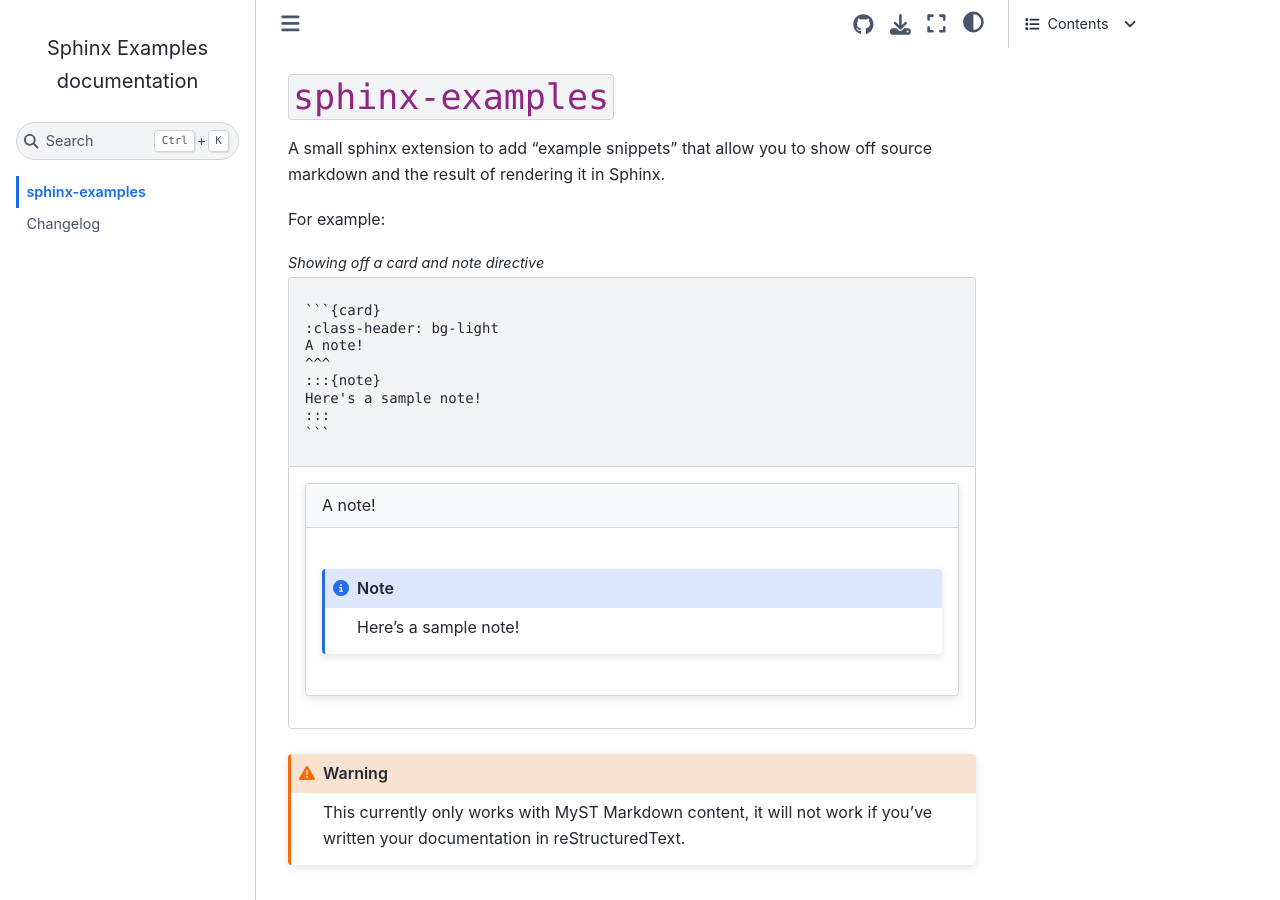
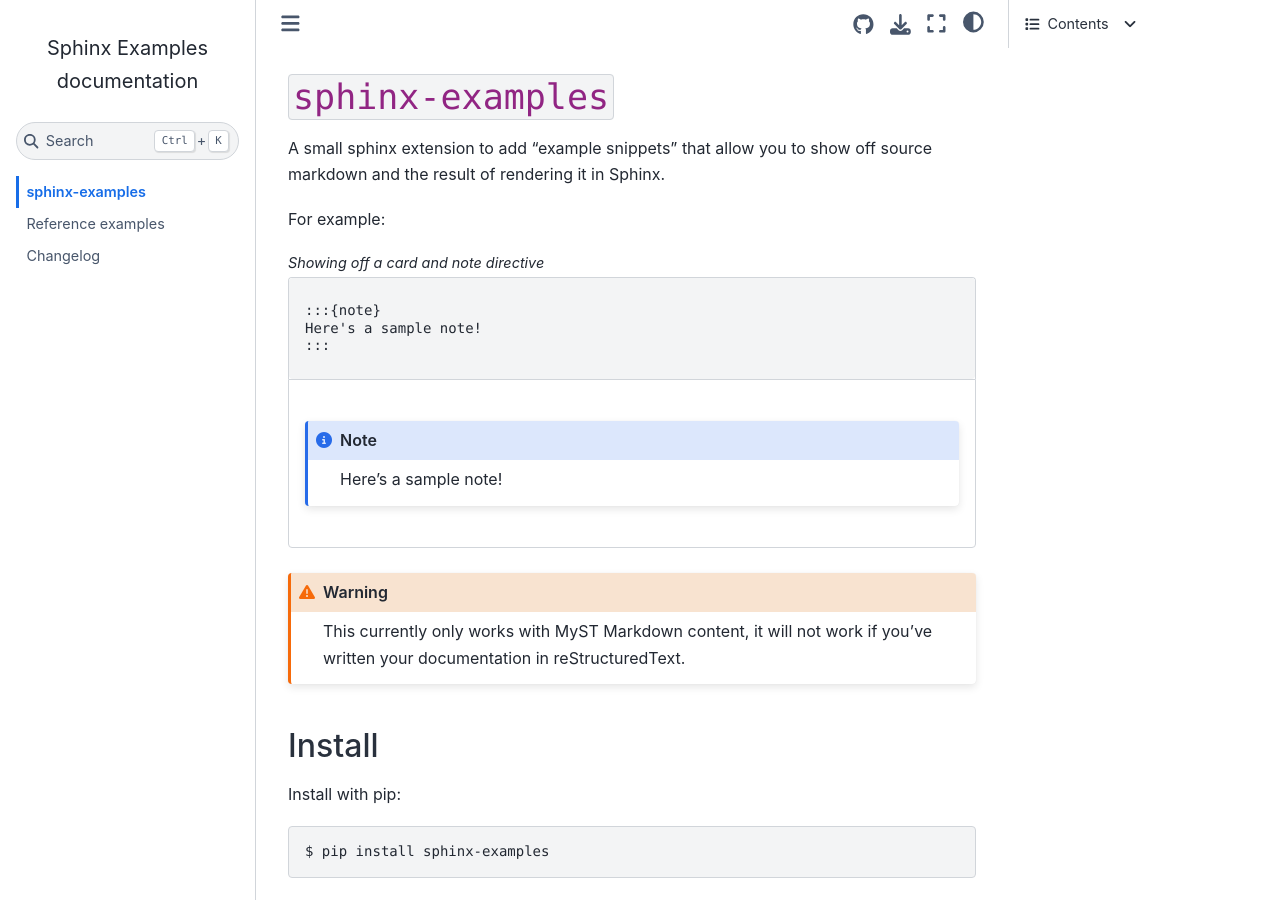
Before and after one commit to executablebooks/sphinx-examples, a Sphinx documentation site: the page built from docs/index.md, in a window 1280 px wide and 900 px high. Built offline with Sphinx 7.4.7 and the Sphinx Book theme 1.1.4, drawn with Linux system fonts in a browser that asks for light colours; some of the changed text lies outside the part shown.

`````diff
--- a/docs/index.md
+++ b/docs/index.md
@@ -6,14 +6,10 @@ For example:
 
 ````{example} Showing off a card and note directive
 
-```{card}
-:class-header: bg-light
-A note!
-^^^
 :::{note}
 Here's a sample note!
 :::
-```
+
 
 ````
 
@@ -93,5 +89,6 @@ A full-width note!
 ````
 
 ```{toctree}
+reference
 changelog
 ```
`````
Also changed, not shown: docs/reference.md (added, +31 -0 lines), src/sphinx_examples/__init__.py (+2 -0 lines).
